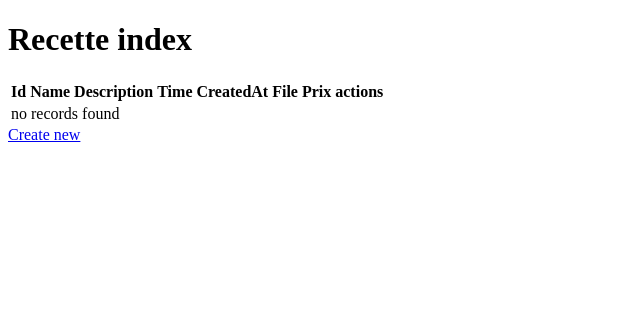
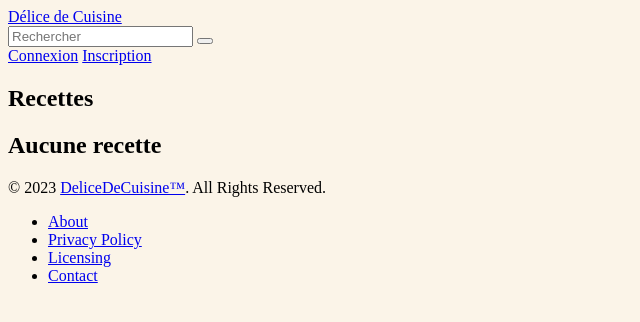
Before and after one commit to RomeoFroger49/DeliceDeCuisine, a Symfony app: template templates/recette/index.html.twig in a window 1280 px wide. Shown: the top 322 px of the page, without its empty margins (0-640 px from the left). Run offline with Twig, Linux system fonts and the light colour scheme; the template is opened without the code that fills it, so the values that code supplies are empty; some libraries are stand-ins or nearby versions.

Commit message:
Security

```diff
--- a/src/Controller/BaseController.php
+++ b/src/Controller/BaseController.php
@@ -17,7 +17,6 @@ class BaseController extends AbstractController
         $recette = $recetteRepository->findAll();
 
         return $this->render('base/index.html.twig', [
-            'controller_name' => 'BaseController',
             'recettes' => $recette,
         ]);
     }
--- a/src/Controller/RecetteController.php
+++ b/src/Controller/RecetteController.php
@@ -20,10 +20,11 @@ class RecetteController extends AbstractController
 
 
     #[Route('/', name: 'app_recette_index', methods: ['GET'])]
-    public function index(RecetteRepository $recetteRepository): Response
+    public function index(RecetteRepository $recetteRepository,): Response
     {
         return $this->render('recette/index.html.twig', [
-            'recettes' => $recetteRepository->findAll(),
+            'recettesNav' => $recetteRepository->findAll(),
+            'user' => $this->getUser(),
         ]);
     }
 
--- a/templates/Form/tailwind.html.twig
+++ b/templates/Form/tailwind.html.twig
@@ -11,7 +11,7 @@
 {%- endblock form_label -%}
 
 {%- block form_widget_simple -%}
-    {%- set attr = attr|merge({ class: attr.class|default('form-input block w-full mt-1') }) -%}
+    {%- set attr = attr|merge({ class: attr.class|default('form-input block w-full mt-1 border border-black rounded') }) -%}
     {{- parent() -}}
 {%- endblock form_widget_simple -%}
 
--- a/templates/base/index.html.twig
+++ b/templates/base/index.html.twig
@@ -12,13 +12,12 @@
             display: block;
         }
     </style>
-<header class="">
+<header class="border-b border-black">
     <div class="w-full flex justify-between py-3 ">
         <div class="w-1/3 text-gray-500 px-3">
             <a class="px-3 text-red-500" href="{{ path('app_home') }}" >Délice de Cuisine</a>
         </div>
         <div class="relative bg-white  border-2 border-white rounded" id="foodSearch">
-            <form class="" method="GET">
                 <label class=" p-1 font-light">
                     <input class="" type="text" id="searchInput" name="Research" oninput="filterList()"  placeholder="Rechercher">
                     <ul class="absolute bg-white w-full" id="list">
@@ -31,16 +30,18 @@
                         {% endfor %}
                     </ul>
                 </label>
-                <button type="submit" onclick="window.location.href= {{ path('app_recette_index') }}" class="px-1"><i class="fa fa-magnifying-glass"></i></button>
-            </form>
+                <button type="button" onclick="window.location.assign('{{ path('app_recette_index') }}') " class="px-1"><i class="fa fa-magnifying-glass"></i></button>
         </div>
         <div class="w-1/3 flex justify-end text-red-500 px-3" >
             {% if not is_granted('ROLE_USER')%}
                 <a class="px-3" href="{{ path('app_login') }}">Connexion</a>
                 <a class="px-3" href="{{ path('app_register') }}">Inscription</a>
+            {% elseif is_granted('ROLE_ADMIN') %}
+                <a class="px-3" href="{{ path('app_user_edit', {'id': user.userIdentifier}) }}">{{ user }}</a>
+                <a class="px-3" href="{{ path('admin') }}">Admin</a>
+                <a class="px-3" href="{{ path('app_logout') }}">Deconnexion</a>
             {% else %}
                 <a class="px-3" href="{{ path('app_user_edit', {'id': user.userIdentifier}) }}">{{ user }}</a>
-                <a class="px-3" href="{{ path('admin') }}">Admin</a>
                 <a class="px-3" href="{{ path('app_logout') }}">Deconnexion</a>
             {% endif %}
         </div>
--- a/templates/recette/index.html.twig
+++ b/templates/recette/index.html.twig
@@ -3,43 +3,38 @@
 {% block title %}Recette index{% endblock %}
 
 {% block body %}
-    <h1>Recette index</h1>
+    <body class="relative h-auto w-screen font-semibold " style="background-color: rgb(251,244,232)">
+        {{ include('base/index.html.twig')}}
+        <main class="h-full w-screen flex justify-center py-4">
+            <section class="mt-4 h-full w-3/5 flex justify-center">
+                <div class="w-3/4 h-auto flex flex-col items-center ">
+                    <div class="flex flex-col justify-center items-center mb-2">
+                        <h1 class="text-4xl font-bold text-center text-gray-800">Recettes</h1>
+                    </div>
+                    {% for recette in recettesNav %}
+                        <div class="flex flex-row justify-between items-center w-full h-1/6 border-b-2 border-gray-300">
+                            <div class="w-full h-64 bg-cover bg-center rounded-t " style="background-image: url({{ vich_uploader_asset(recette, recette.imageFile) }})" > </div>
+                            <div class="flex flex-row justify-evenly items-center w-2/3 h-full">
+                                <div class="flex flex-col justify-evenly w-3/4 h-full">
+                                    <h2 class="text-2xl font-bold text-gray-800">{{ recette.name }}</h2>
+                                    <p class="text-gray-800 text-xl">{{ recette.description }}</p>
+                                    <p class="underline">publié le {{ recette.createdAt.format("j/m/y") }} à {{ recette.createdAt.format('H:m') }}</p>
+                                </div>
+                            </div>
+                            <div class="flex flex-row justify-center items-center w-1/3 h-full">
+                                <a href="{{ path('app_recette_show', {'id': recette.id}) }}" class="text-gray-800 text-center text-xl font-bold w-1/2 h-3/4 flex justify-center items-center rounded-md">Voir</a>
+                            </div>
+                        </div>
+                    {% else %}
+                        <div class="flex flex-col justify-center items-center w-full h-screen">
+                            <h2 class="text-2xl font-bold text-gray-800">Aucune recette</h2>
+                        </div>
+                    {% endfor %}
+                </div>
+            </section>
+        </main>
+        {{ include('base/footer.html.twig') }}
+    </body>
 
-    <table class="table">
-        <thead>
-            <tr>
-                <th>Id</th>
-                <th>Name</th>
-                <th>Description</th>
-                <th>Time</th>
-                <th>CreatedAt</th>
-                <th>File</th>
-                <th>Prix</th>
-                <th>actions</th>
-            </tr>
-        </thead>
-        <tbody>
-        {% for recette in recettes %}
-            <tr>
-                <td>{{ recette.id }}</td>
-                <td>{{ recette.Name }}</td>
-                <td>{{ recette.Description }}</td>
-                <td>{{ recette.Time ? recette.Time|date('H:i:s') : '' }}</td>
-                <td>{{ recette.createdAt ? recette.createdAt|date('H:i:s') : '' }}</td>
-                <td>{{ recette.file }}</td>
-                <td>{{ recette.prix }}</td>
-                <td>
-                    <a href="{{ path('app_recette_show', {'id': recette.id}) }}">show</a>
-                    <a href="{{ path('app_recette_edit', {'id': recette.id}) }}">edit</a>
-                </td>
-            </tr>
-        {% else %}
-            <tr>
-                <td colspan="8">no records found</td>
-            </tr>
-        {% endfor %}
-        </tbody>
-    </table>
 
-    <a href="{{ path('app_recette_new') }}">Create new</a>
 {% endblock %}
--- a/templates/security/login.html.twig
+++ b/templates/security/login.html.twig
@@ -35,7 +35,7 @@
         </div>
     #}
 
-    <button class="btn btn-lg btn-primary" type="submit">
+    <button class="btn btn-lg btn-primary" type="submit" value="{{ path('app_home') }}">
         Sign in
     </button>
 </form>
```
Also changed, not shown: src/Controller/HomeController.php (+4 -4 lines), templates/home/index.html.twig (+11 -7 lines), templates/user/_form.html.twig (+7 -5 lines), templates/user/edit.html.twig (+7 -5 lines), README.md (added), public/uploads/recettes/64170ba49d95e013484421.jpg (deleted), public/uploads/recettes/64305570c46c7113479557.jpeg (deleted), public/uploads/recettes/6431a19de2e55312386259.jpg (deleted), public/uploads/recettes/6431a1bd27e67792271723.jpg (deleted), 2 other files.
